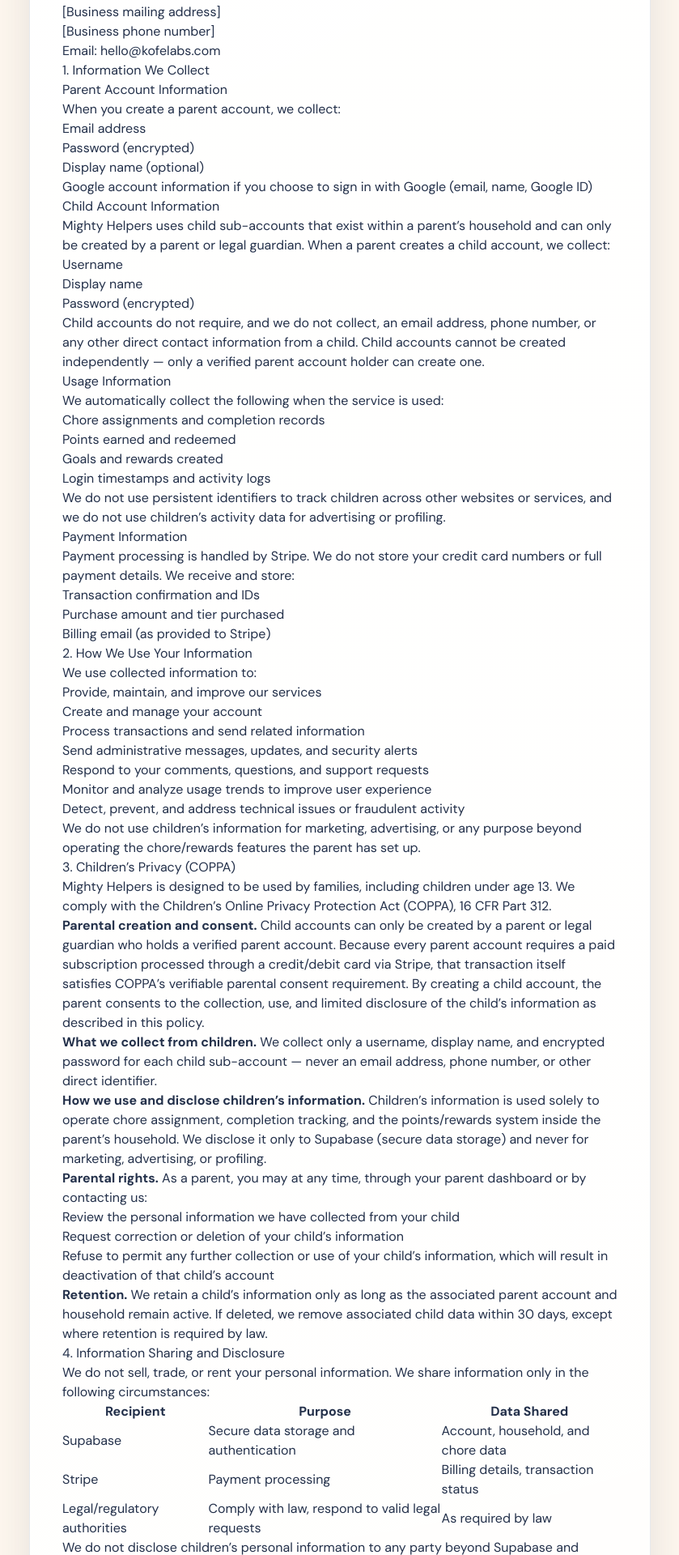
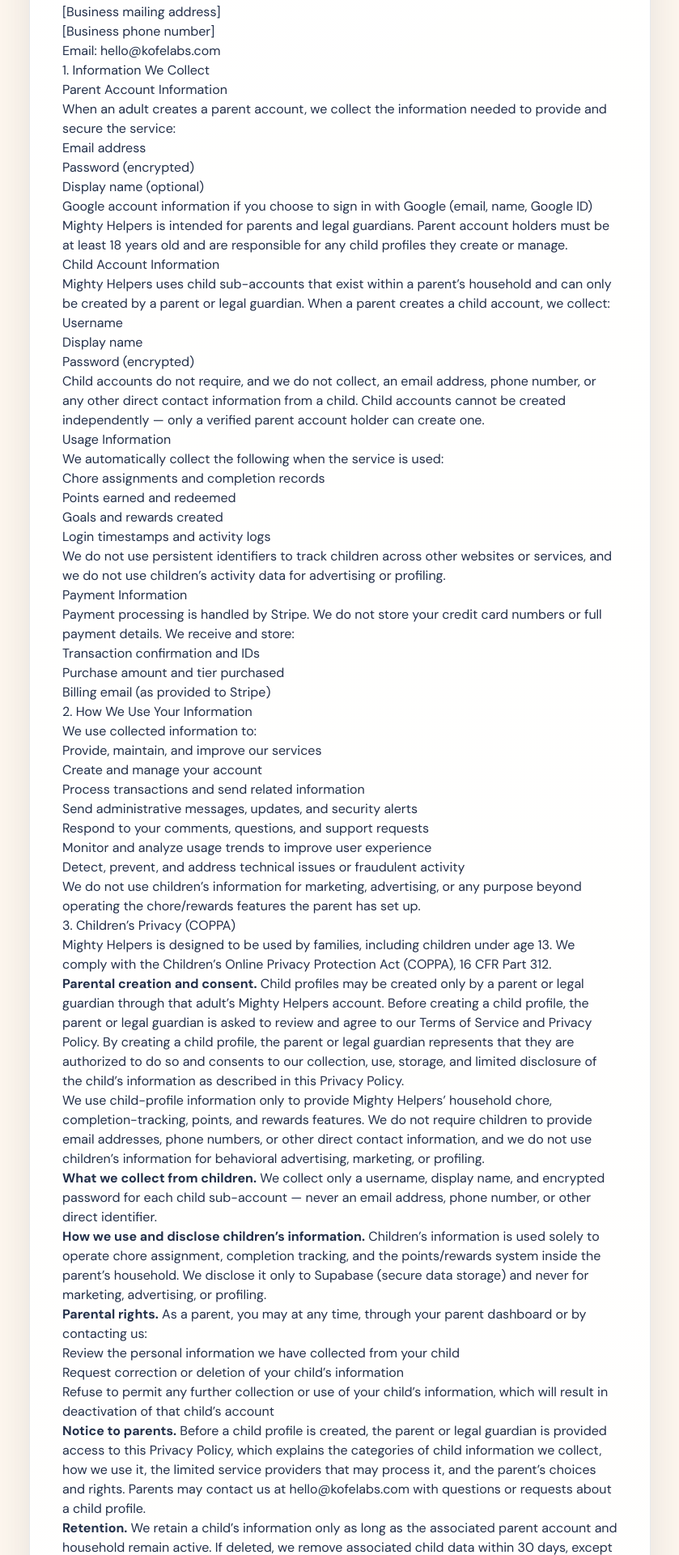
Before and after one commit to jxoranje/mighty-helpers, a Next.js app: page /legal in a window 1280 px wide. Shown: the part 640-2560 px from the top of the page at 81% size, without its empty margins (220-1059 px from the left). Built offline with nearby package versions, Linux system fonts and the light colour scheme.

Commit message:
Legal Page

```diff
--- a/app/legal/page.tsx
+++ b/app/legal/page.tsx
@@ -75,13 +75,21 @@ export default function LegalPage() {
                 <h3>1. Information We Collect</h3>
 
                 <h4>Parent Account Information</h4>
-                <p>When you create a parent account, we collect:</p>
+                 <p>
+                  When an adult creates a parent account, we collect the information needed to provide and secure
+                  the service:
+                </p>
                 <ul>
                   <li>Email address</li>
                   <li>Password (encrypted)</li>
                   <li>Display name (optional)</li>
                   <li>Google account information if you choose to sign in with Google (email, name, Google ID)</li>
                 </ul>
+
+                  <p>
+                    Mighty Helpers is intended for parents and legal guardians. Parent account holders must be at
+                    least 18 years old and are responsible for any child profiles they create or manage.
+                    </p>
 
                 <h4>Child Account Information</h4>
                 <p>
@@ -145,12 +153,18 @@ export default function LegalPage() {
                   the Children&rsquo;s Online Privacy Protection Act (COPPA), 16 CFR Part 312.
                 </p>
                 <p>
-                  <strong>Parental creation and consent.</strong> Child accounts can only be created by a parent or
-                  legal guardian who holds a verified parent account. Because every parent account requires a paid
-                  subscription processed through a credit/debit card via Stripe, that transaction itself satisfies
-                  COPPA&rsquo;s verifiable parental consent requirement. By creating a child account, the parent
-                  consents to the collection, use, and limited disclosure of the child&rsquo;s information as
-                  described in this policy.
+                  <strong>Parental creation and consent.</strong> Child profiles may be created only by a parent
+                  or legal guardian through that adult&rsquo;s Mighty Helpers account. Before creating a child
+                  profile, the parent or legal guardian is asked to review and agree to our Terms of Service and
+                  Privacy Policy. By creating a child profile, the parent or legal guardian represents that they
+                  are authorized to do so and consents to our collection, use, storage, and limited disclosure of
+                  the child&rsquo;s information as described in this Privacy Policy.
+                </p>
+                <p>
+                  We use child-profile information only to provide Mighty Helpers&rsquo; household chore,
+                  completion-tracking, points, and rewards features. We do not require children to provide email
+                  addresses, phone numbers, or other direct contact information, and we do not use children&rsquo;s
+                  information for behavioral advertising, marketing, or profiling.
                 </p>
                 <p>
                   <strong>What we collect from children.</strong> We collect only a username, display name, and
@@ -175,6 +189,14 @@ export default function LegalPage() {
                     result in deactivation of that child&rsquo;s account
                   </li>
                 </ul>
+                <p>
+                 <strong>Notice to parents.</strong> Before a child profile is created, the parent or legal
+                  guardian is provided access to this Privacy Policy, which explains the categories of child
+                  information we collect, how we use it, the limited service providers that may process it, and the
+                  parent&rsquo;s choices and rights. Parents may contact us at{" "}
+                  <a href="mailto:hello@kofelabs.com">hello@kofelabs.com</a> with questions or requests about a
+                  child profile.
+                </p>
                 <p>
                   <strong>Retention.</strong> We retain a child&rsquo;s information only as long as the associated
                   parent account and household remain active. If deleted, we remove associated child data within 30
@@ -340,6 +362,12 @@ export default function LegalPage() {
                   created solely by the parent account holder. Children may not independently register for or create
                   their own account.
                 </p>
+                <p>
+                  By creating or managing a child profile, you represent that you are the child&rsquo;s parent or
+                  legal guardian, or otherwise have authority to create and manage the profile. You authorize
+                  Mighty Helpers to collect, use, and store the limited child-profile information described in our
+                  Privacy Policy solely to provide the service.
+                </p>
 
                 <h3>4. Account Tiers and Pricing</h3>
                 <p>Mighty Helpers currently offers one subscription tier:</p>
@@ -348,7 +376,11 @@ export default function LegalPage() {
                 </ul>
                 <p>
                   All payments are recurring monthly charges that grant access to the Standard tier for the billing
-                  period in which payment is made. Prices are subject to change for new purchases; existing
+                  period in which payment is made. Payment processing is handled by Stripe. Creating a parent
+                  account, accepting these Terms, and creating a child profile are separate steps from payment.
+                  </p>
+                <p>
+                  Prices are subject to change for new purchases; existing
                   subscribers will be notified in advance of any price change taking effect on their account.
                 </p>
 
```
